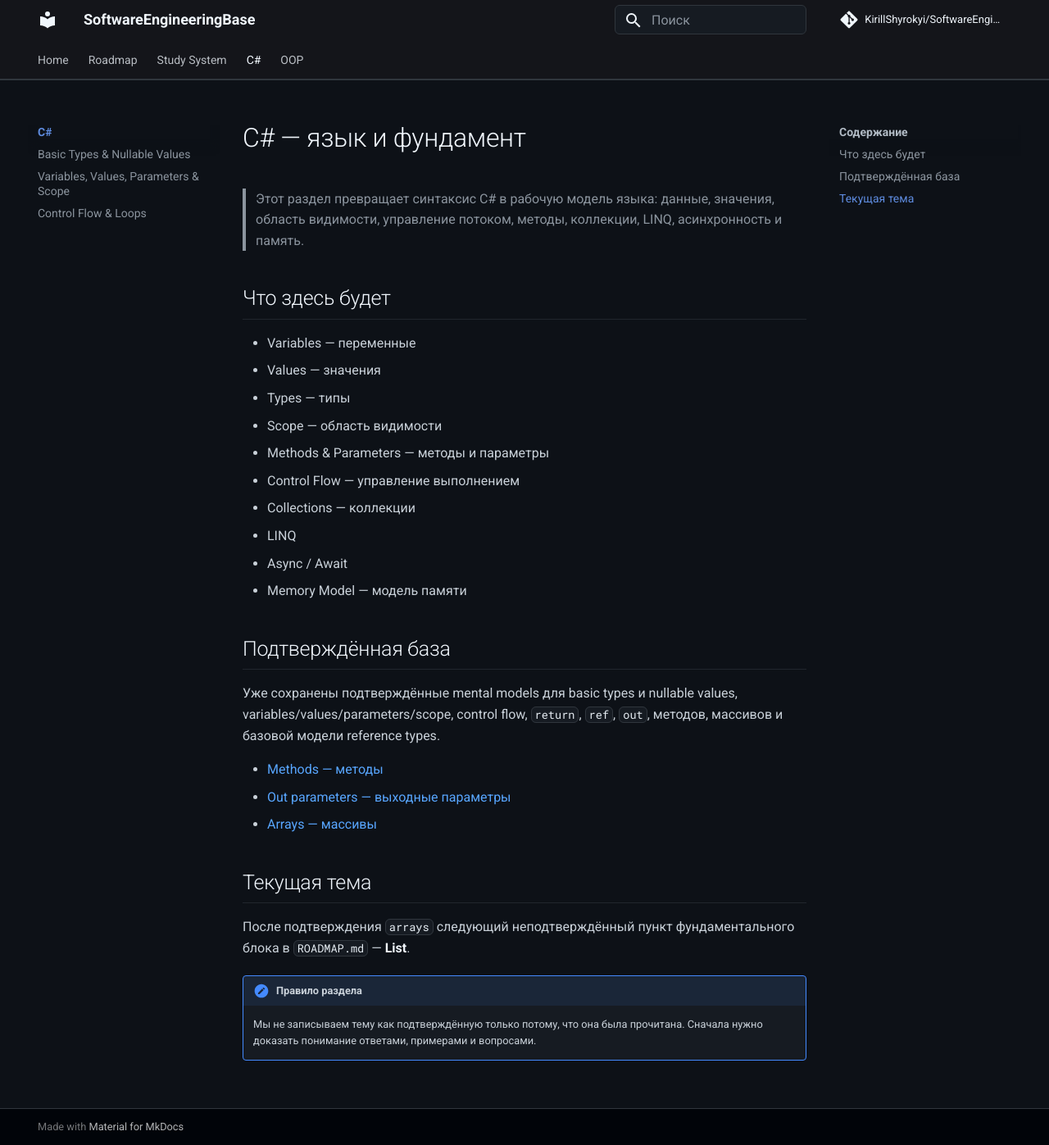
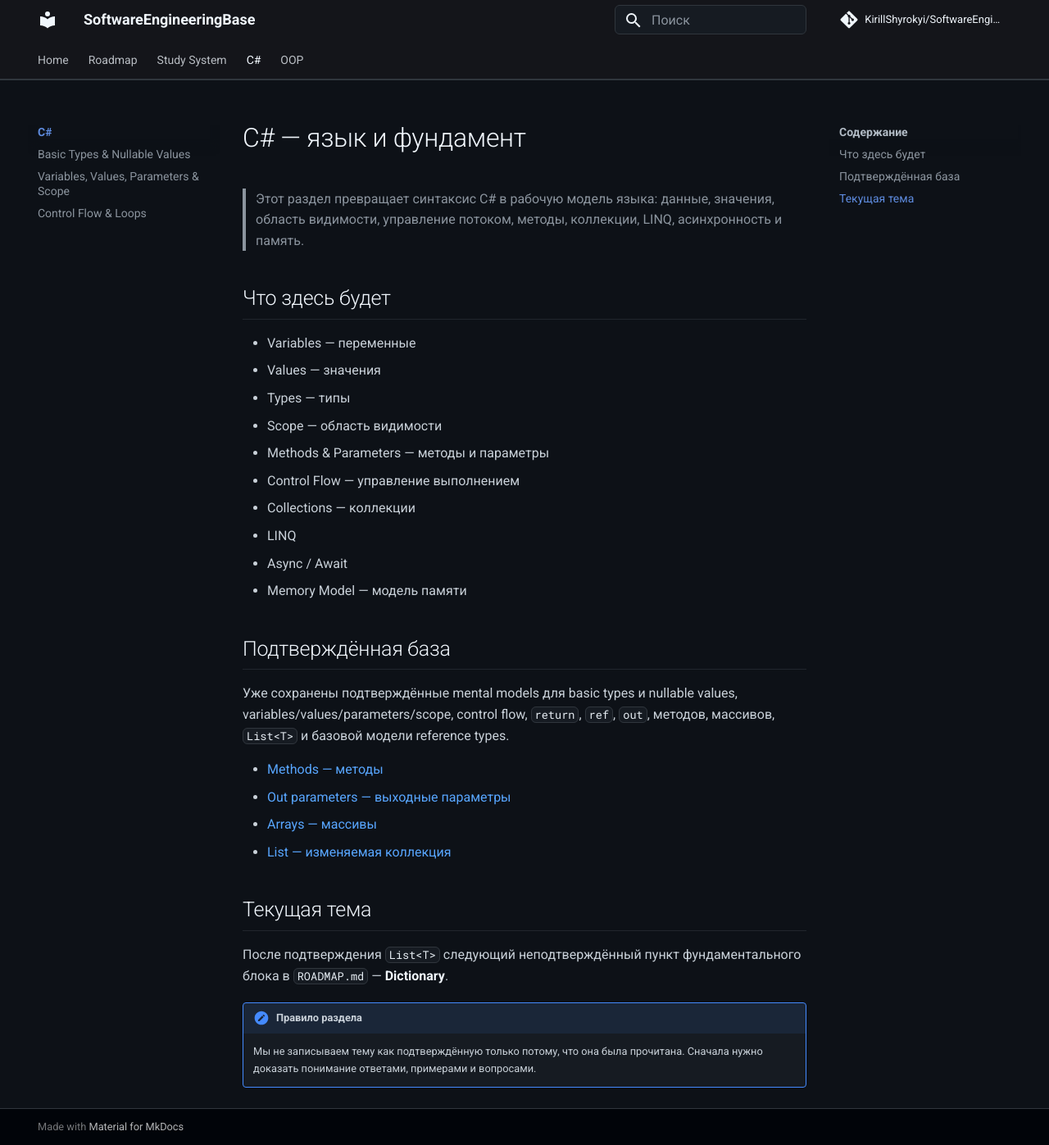
Before and after one commit to KirillShyrokyi/SoftwareEngineeringBase, an MkDocs documentation site: the page built from docs/csharp/index.md, in a window 1280 px wide and 1397 px high. Shown: the whole window at 82% size. Built offline with MkDocs 1.6.1 and Material for MkDocs 9.7.7, drawn with Linux system fonts in a browser that asks for light colours; comment, search, counter and statistics services are not loaded.

Commit message:
docs(csharp): advance current topic to Dictionary

```diff
--- a/docs/csharp/index.md
+++ b/docs/csharp/index.md
@@ -17,15 +17,16 @@
 
 ## Подтверждённая база
 
-Уже сохранены подтверждённые mental models для basic types и nullable values, variables/values/parameters/scope, control flow, `return`, `ref`, `out`, методов, массивов и базовой модели reference types.
+Уже сохранены подтверждённые mental models для basic types и nullable values, variables/values/parameters/scope, control flow, `return`, `ref`, `out`, методов, массивов, `List<T>` и базовой модели reference types.
 
 - [Methods — методы](methods.md)
 - [Out parameters — выходные параметры](out-parameters.md)
 - [Arrays — массивы](arrays.md)
+- [List<T> — изменяемая коллекция](list.md)
 
 ## Текущая тема
 
-После подтверждения `arrays` следующий неподтверждённый пункт фундаментального блока в `ROADMAP.md` — **List<T>**.
+После подтверждения `List<T>` следующий неподтверждённый пункт фундаментального блока в `ROADMAP.md` — **Dictionary<TKey, TValue>**.
 
 !!! note "Правило раздела"
     Мы не записываем тему как подтверждённую только потому, что она была прочитана. Сначала нужно доказать понимание ответами, примерами и вопросами.
```
